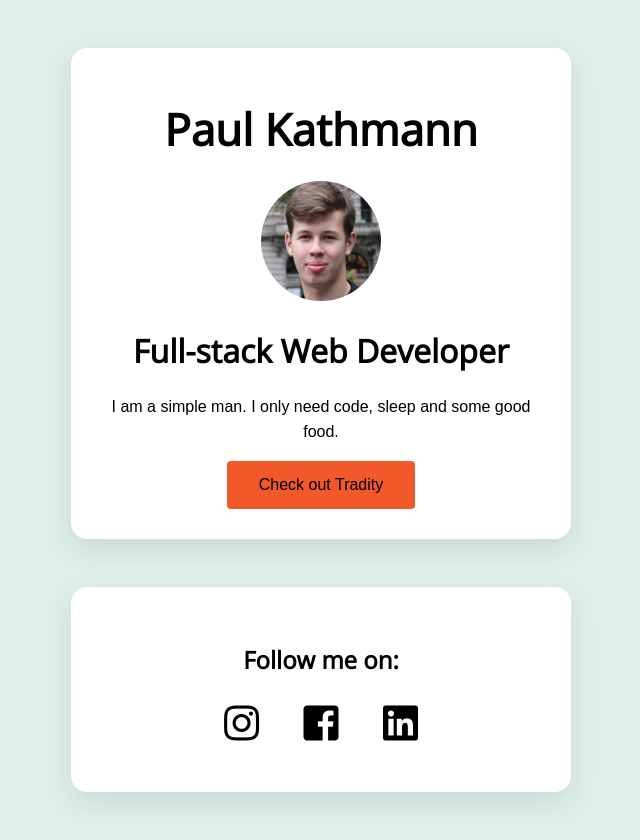
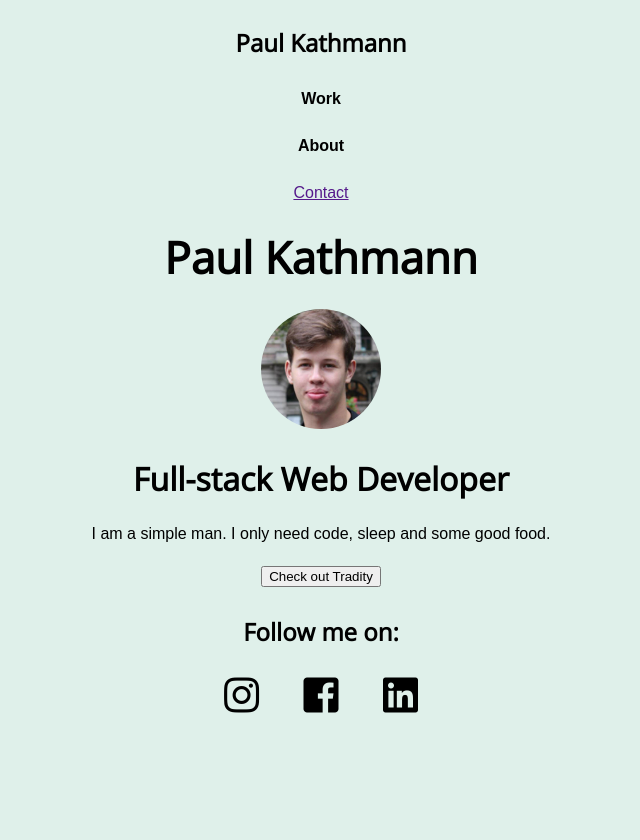
Before and after one commit to PaulJKathmann/profile, a plain HTML site: page index.html in a window 1280 px wide. Shown: the whole page, without its empty margins (319-959 px from the left). After the commit the page ends 800 px from the top, so only its background shows below. Drawn offline with nearby package versions, Linux system fonts and the light colour scheme.

Commit message:
added navbar

```diff
--- /dev/null
+++ b/css/buttons.css
@@ -0,0 +1,19 @@
+.cta button {
+  border-radius: 4px;
+  background-color: #f1592a;
+  border: none;
+  padding: 15px 32px;
+  text-align: center;
+  font-size: 16px;
+}
+
+.cta button:hover {
+  background-color: #283b90;
+}
+
+.cta a {
+  color: black;
+  text-decoration: none;
+  font-size: 18px;
+  font-weight: 400;
+}
--- /dev/null
+++ b/css/cards.css
@@ -0,0 +1,8 @@
+.card {
+  background: white;
+  padding: 30px;
+  border: none;
+  margin: 48px 0px;
+  border-radius: 16px;
+  box-shadow: 0px 10px 30px rgba(0,0,0,0.1);
+}
--- /dev/null
+++ b/css/navbar.css
@@ -0,0 +1,48 @@
+.navbar {
+  position: absolute;
+  width: 1440px;
+  height: 96px;
+  left: 0px;
+  top: 0px;
+}
+#nav-content {
+  width: 1200px;
+  height: 96px;
+  display: flex;
+  margin: auto;
+}
+.logo {
+  justify-content: space-between;
+  font-family: "B612";
+  font-style: normal;
+  font-weight: normal;
+  font-size: 28px;
+  line-height: 34px;
+  color: #90D2D0;
+}
+#nav-options {
+  display: flex;
+  justify-content: space-between;
+  width: 280px;
+}
+.nav {
+  font-family: Overpass;
+  font-style: normal;
+  font-weight: normal;
+  font-size: 22px;
+  line-height: 34px;
+  color: #90D2D0;
+}
+.contact {
+  padding: 8px 12px;
+  font-family: Overpass;
+  font-style: normal;
+  font-weight: 300;
+  font-size: 18px;
+  line-height: 28px;
+  /* identical to box height */
+  text-align: center;
+  color: #FFFFFF;
+  background: #099A97;
+  border-radius: 4px;
+}
--- a/index.html
+++ b/index.html
@@ -10,6 +10,20 @@
     <link rel="stylesheet" href="style.css">
   </head>
   <body>
+    <div class="navbar">
+      <div id="nav-content">
+        <h3 class="logo">Paul Kathmann</h3>
+        <div id="nav-options">
+          <h4 class="nav">Work</h4>
+          <h4 class="nav">About</h4>
+          <a href="" class="contact">Contact</a>
+        </div>
+      </div>
+    </div>
+    <div class="hero-banner">
+      <div class="container"></div>
+    </div>
+
     <div class="container">
       <div class="card">
         <div>
--- a/style.css
+++ b/style.css
@@ -29,49 +29,17 @@ h2 {
 h3 {
   font-size: 24px;
 }
-
-.cta button {
-  border-radius: 4px;
-  background-color: #f1592a;
-  border: none;
-  padding: 15px 32px;
-  text-align: center;
-  font-size: 16px;
-}
-
-.cta button:hover {
-  background-color: #283b90;
-}
-
-.cta a {
-  color: black;
-  text-decoration: none;
-  font-size: 18px;
-  font-weight: 400;
-}
-
-
-
 ul {
   list-style: none;
   padding-right: 40px
 }
 
-.card {
-  background: white;
-  padding: 30px;
-  border: none;
-  margin: 48px 0px;
-  border-radius: 16px;
-  box-shadow: 0px 10px 30px rgba(0,0,0,0.1);
-}
-
+/* old css */
 .list-inline {
   list-style: none;
   padding: 0px 40px;
   list-style: none;
 }
-
 .list-inline > li {
   display: inline-block;
   padding: 0px 20px;
@@ -91,7 +59,7 @@ ul {
   height: 120px;
   width: 120px;
 }
-
+/* responsive design */
 @media (max-width: 960px) {
   /* For a screen < 960px, this CSS will be read */
   .container {
```
Also changed, not shown: css/footer.css (added).
